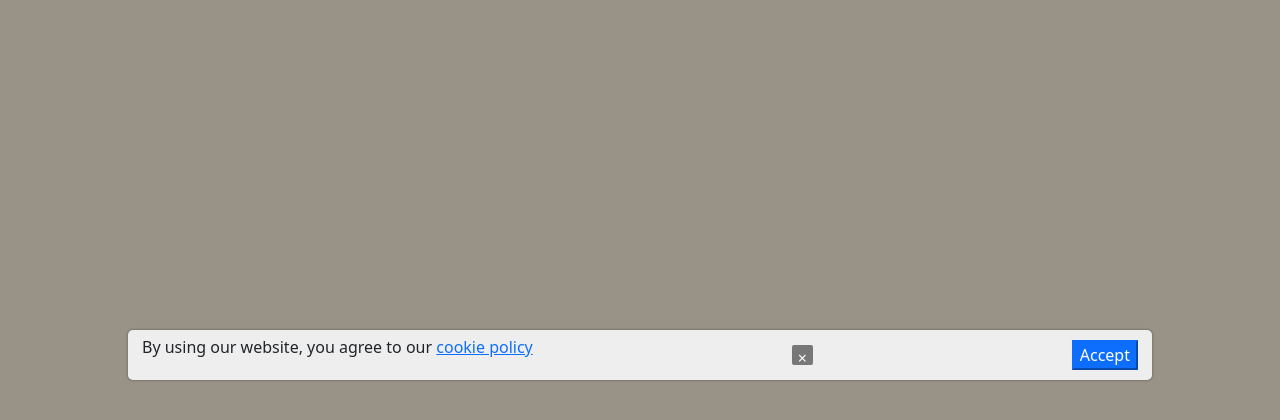
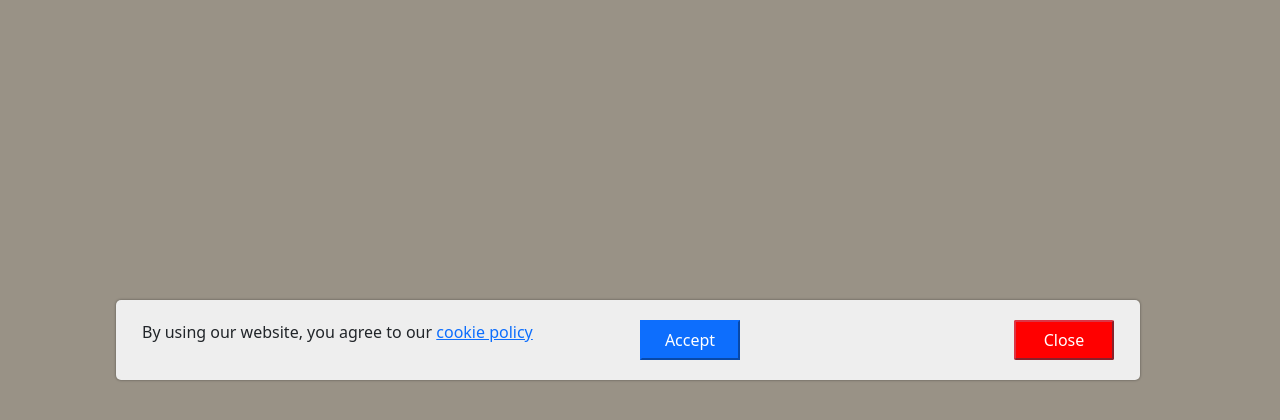
Before and after one commit to in-manish/grayquest, a Django app: template memes/templates/memes/home.html in a window 1280 px wide. Shown: the part 380-800 px from the top of the page. Run offline with Django 3.2, Linux system fonts and the light colour scheme; the template is opened without the code that fills it, so the values that code supplies are empty; some libraries are stand-ins or nearby versions.

Commit message:
cookie style changed

```diff
--- a/memes/static/home.css
+++ b/memes/static/home.css
@@ -13,10 +13,11 @@
   box-shadow: 0 0 2px 1px rgba(0, 0, 0, 0.2);
 }
 .close {
-  height: 20px;
-  background-color: #777;
-  border: none;
+  height: 40px;
   color: white;
+  background-color: red;
   border-radius: 2px;
+  width: 100px;
   cursor: pointer;
+  float: right;
 }
--- a/memes/templates/memes/home.html
+++ b/memes/templates/memes/home.html
@@ -20,13 +20,21 @@
         {% endfor %}
     </div>
 </div>
-<div class='cookie-banner' style='display: none'>
+<div class='cookie-banner row' style='display: none; height: 10%;'>
+<div class="col-6">
 <p>
     By using our website, you agree to our
     <a href='insert-link'>cookie policy</a>
 </p>
-<button class='close'>&times;</button>
-<button type="submit" class="btn-primary" id="accept">Accept</button>
+</div>
+<div class="col-2">
+    <button type="submit" class="btn-primary" style="width: 100px;height: 40px;" id="accept">Accept</button>
+</div>
+<div class="col-4">
+    <button class='btn-danger close'>Close</button>
+    <br>
+
+</div>
 </div>
 {% endblock %}
 
@@ -39,7 +47,7 @@ function getCookie(name) {
 
 const cookie_value = getCookie('cookie-accepted')
 if (cookie_value != 'true') {
-    $('.cookie-banner').delay(5000).fadeIn();
+    $('.cookie-banner').delay(1000).fadeIn();
 }
 
 $('#accept').click(()=>{
```
Also changed, not shown: 1 other file.
